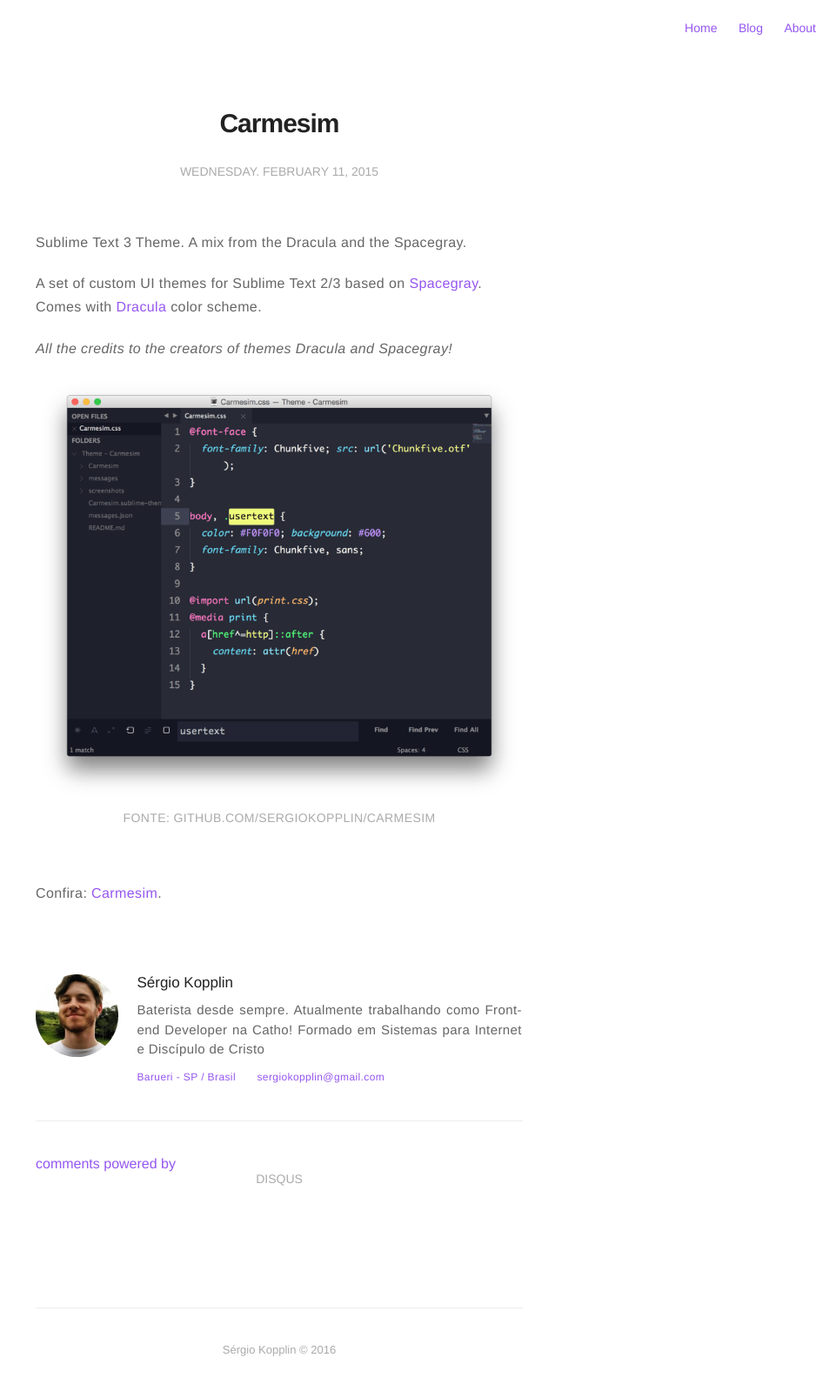
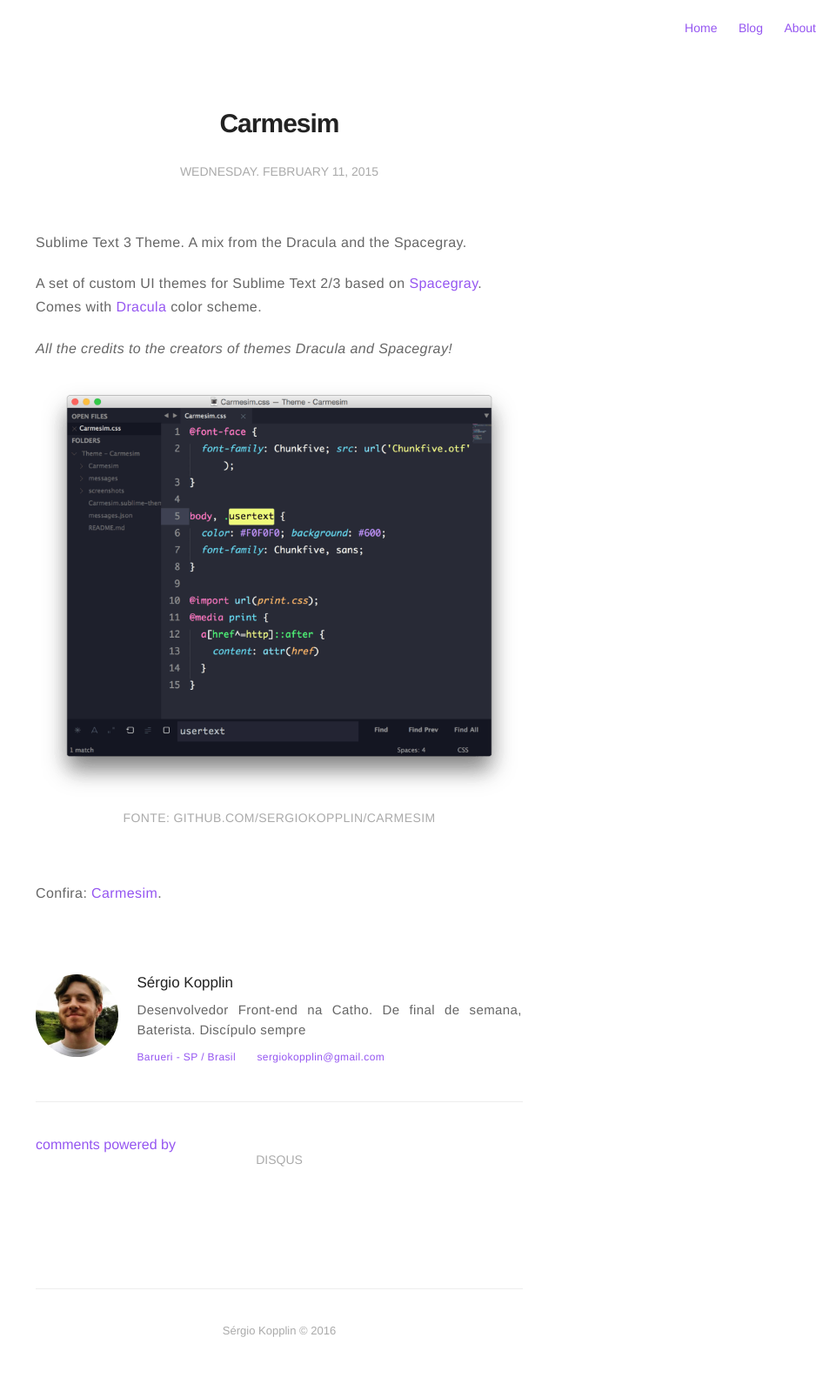
Before and after one commit to maria-oszlop/projekt, a Jekyll site: the page built from _posts/2015-02-11-carmesim.markdown, in a window 1280 px wide. Shown: the whole page at 87% size, without its empty margins (319-1280 px from the left). Built offline with Jekyll 4.4.1, drawn with Linux system fonts in a browser that asks for light colours; comment, search, counter and statistics services are not loaded; after the commit the page ends 1577 px from its top, so only the background shows below that.

Commit message:
small bio instead of a big one

```diff
--- a/_config.yml
+++ b/_config.yml
@@ -1,5 +1,5 @@
 name: Sérgio Kopplin
-bio: 'Baterista desde sempre. Atualmente trabalhando como Front-end Developer na Catho! Formado em Sistemas para Internet e Discípulo de Cristo'
+bio: 'Desenvolvedor Front-end na Catho. De final de semana, Baterista. Discípulo sempre'
 picture: 'assets/images/profile.jpg'
 
 url: http://koppl.in
--- a/src/styles/components/_author.styl
+++ b/src/styles/components/_author.styl
@@ -62,7 +62,7 @@
         margin-left 2rem
 
     .author__left
-        width 20%
+        width 10%
         display inline-block
 
         +mobile()
--- a/src/styles/pages/_post.styl
+++ b/src/styles/pages/_post.styl
@@ -8,7 +8,7 @@
     h2, h3, h4
         margin-top 40px
 
-    span
+    span time
         color gama
         font-weight 100
         font-size 1.4rem
```
